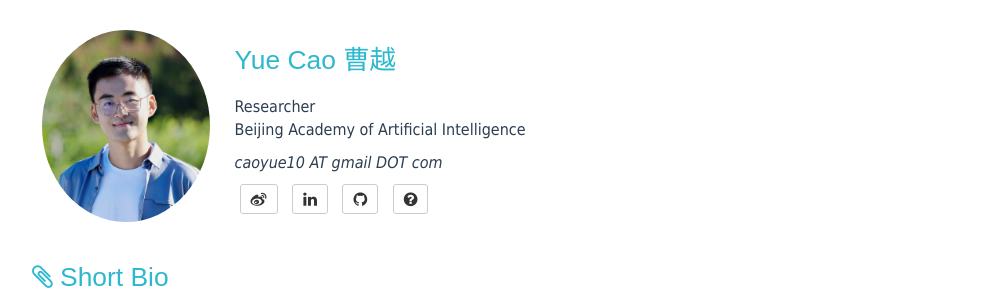
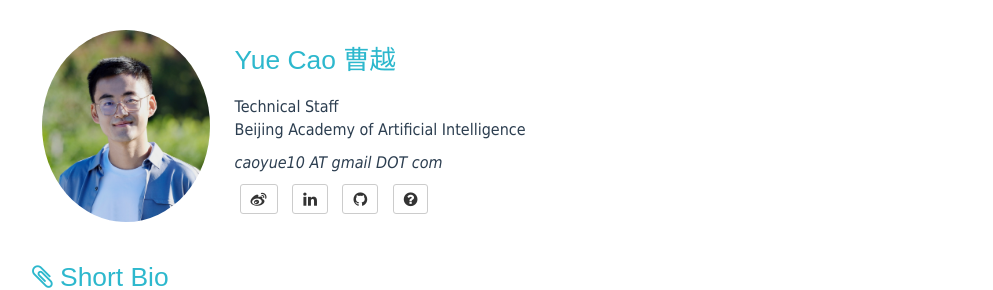
Before and after one commit to caoyue10/caoyue10.github.io, a Jekyll site: the page built from index.html, in a window 1280 px wide and 900 px high. Shown: the top 290 px of the window, without its empty margins (138-1131 px from the left). Built offline with Jekyll 4.4.1, drawn with Linux system fonts in a browser that asks for light colours; the list of posts is cut into pages by our own code.

Commit message:
Update title.html

```diff
--- a/_includes/title.html
+++ b/_includes/title.html
@@ -5,7 +5,7 @@
 <div id="contact-list" class="div_right">
     <h1>Yue Cao 曹越</h1>
     <p>
-        Researcher<br>
+        Technical Staff<br>
 	Beijing Academy of Artificial Intelligence
     </p>
     <p><em>caoyue10 AT gmail DOT com</em></p>
```
